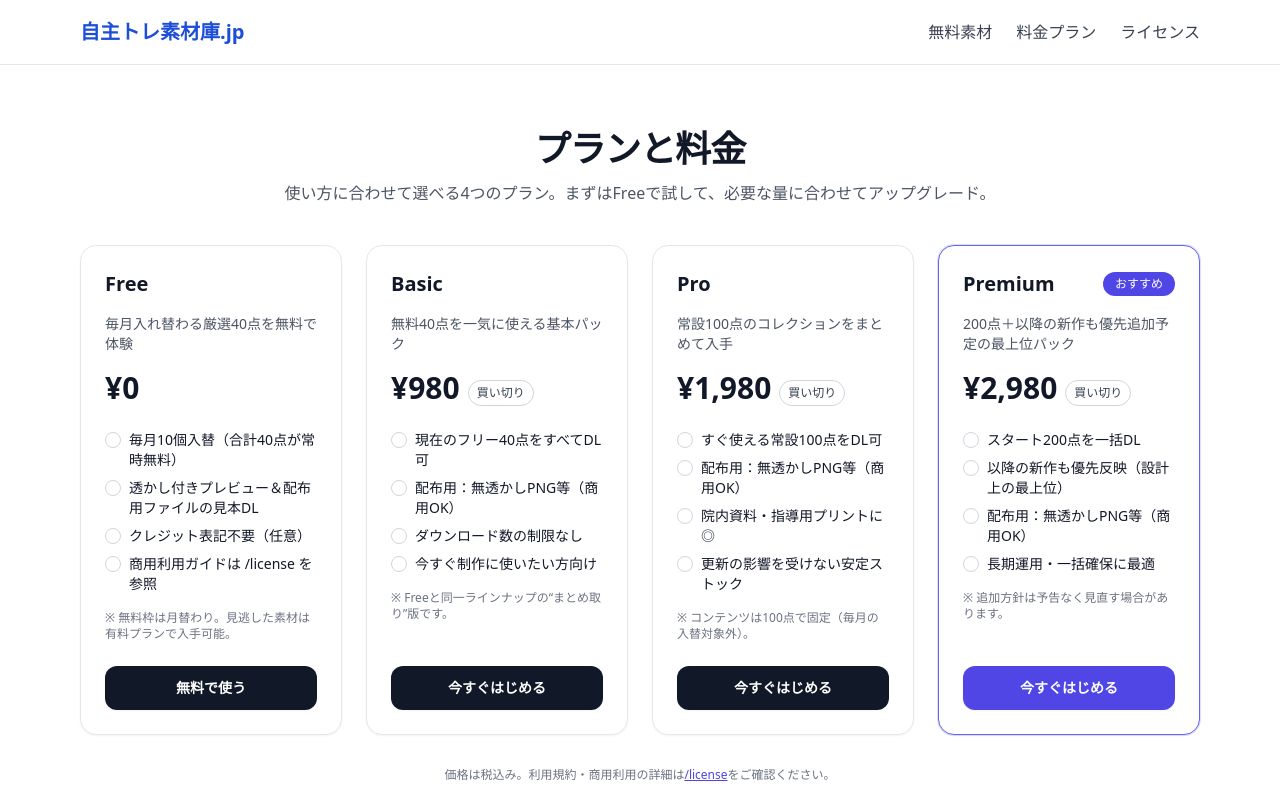
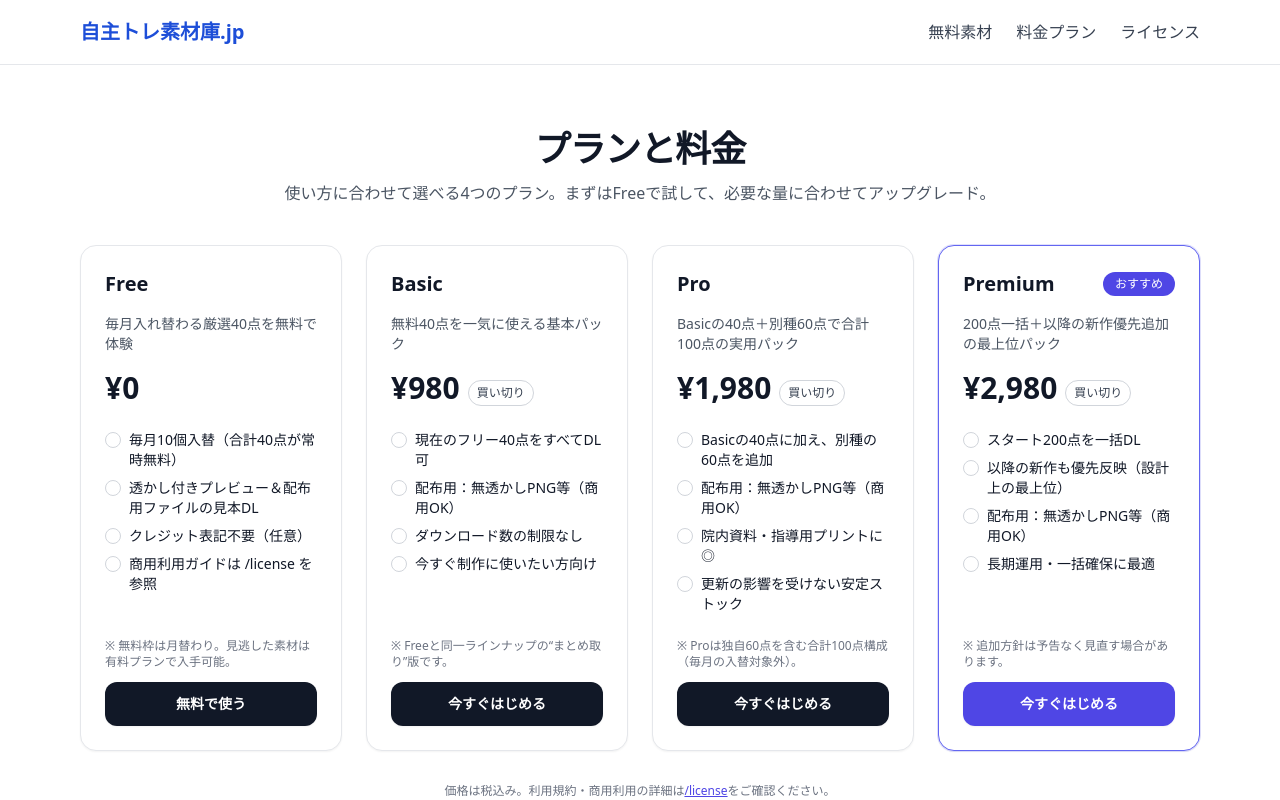
Before and after one commit to makomaru2023/Self-Training, a Next.js app: page /pricing in a window 1280 px wide. Shown: the top 800 px of the page. Built offline with nearby package versions, Linux system fonts and the light colour scheme.

Commit message:
fix(pricing): align CTAs, move notes above buttons, update Pro spec & remove page footer/header

```diff
--- a/app/pricing/page.tsx
+++ b/app/pricing/page.tsx
@@ -1,13 +1,5 @@
-// app/pricing/page.tsx
-import PricingTable from '@/components/PricingTable'
-import Header from '@/components/Header'
-import Footer from '@/components/Footer'
+import PricingTable from '../../components/PricingTable'
 
 export default function PricingPage() {
-  return (
-    <main>
-      <PricingTable />
-      <Footer />
-    </main>
-  )
+  return <PricingTable />
 }
--- a/components/PricingTable.tsx
+++ b/components/PricingTable.tsx
@@ -34,20 +34,20 @@ const planCopy = {
     name: 'Pro',
     price: '¥1,980',
     unit: '買い切り',
-    tagline: '常設100点のコレクションをまとめて入手',
+    tagline: 'Basicの40点＋別種60点で合計100点の実用パック',
     bullets: [
-      'すぐ使える常設100点をDL可',
+      'Basicの40点に加え、別種の60点を追加',
       '配布用：無透かしPNG等（商用OK）',
       '院内資料・指導用プリントに◎',
       '更新の影響を受けない安定ストック',
     ],
-    note: '※ コンテンツは100点で固定（毎月の入替対象外）。',
+    note: '※ Proは独自60点を含む合計100点構成（毎月の入替対象外）。',
   },
   premium: {
     name: 'Premium',
     price: '¥2,980',
     unit: '買い切り',
-    tagline: '200点＋以降の新作も優先追加予定の最上位パック',
+    tagline: '200点一括＋以降の新作優先追加の最上位パック',
     bullets: [
       'スタート200点を一括DL',
       '以降の新作も優先反映（設計上の最上位）',
@@ -118,9 +118,9 @@ function PlanCard({
         ))}
       </ul>
 
-      {p.note && <p className="mt-4 text-xs text-gray-500">{p.note}</p>}
+      <div className="mt-auto pt-6 space-y-3">
+        {p.note && <p className="text-xs text-gray-500">{p.note}</p>}
 
-      <div className="mt-auto pt-6">
         <Link
           href={href}
           onClick={isFree ? undefined : onCheckout}
```
